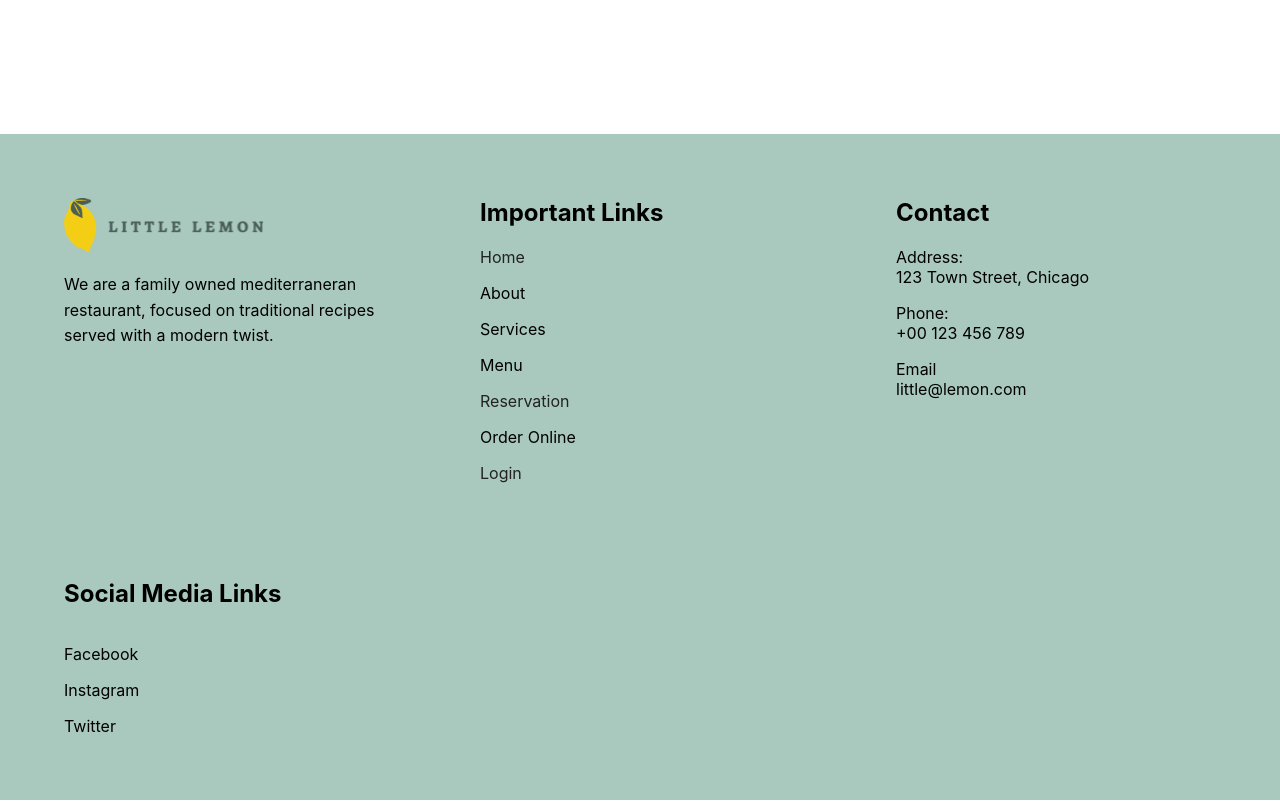
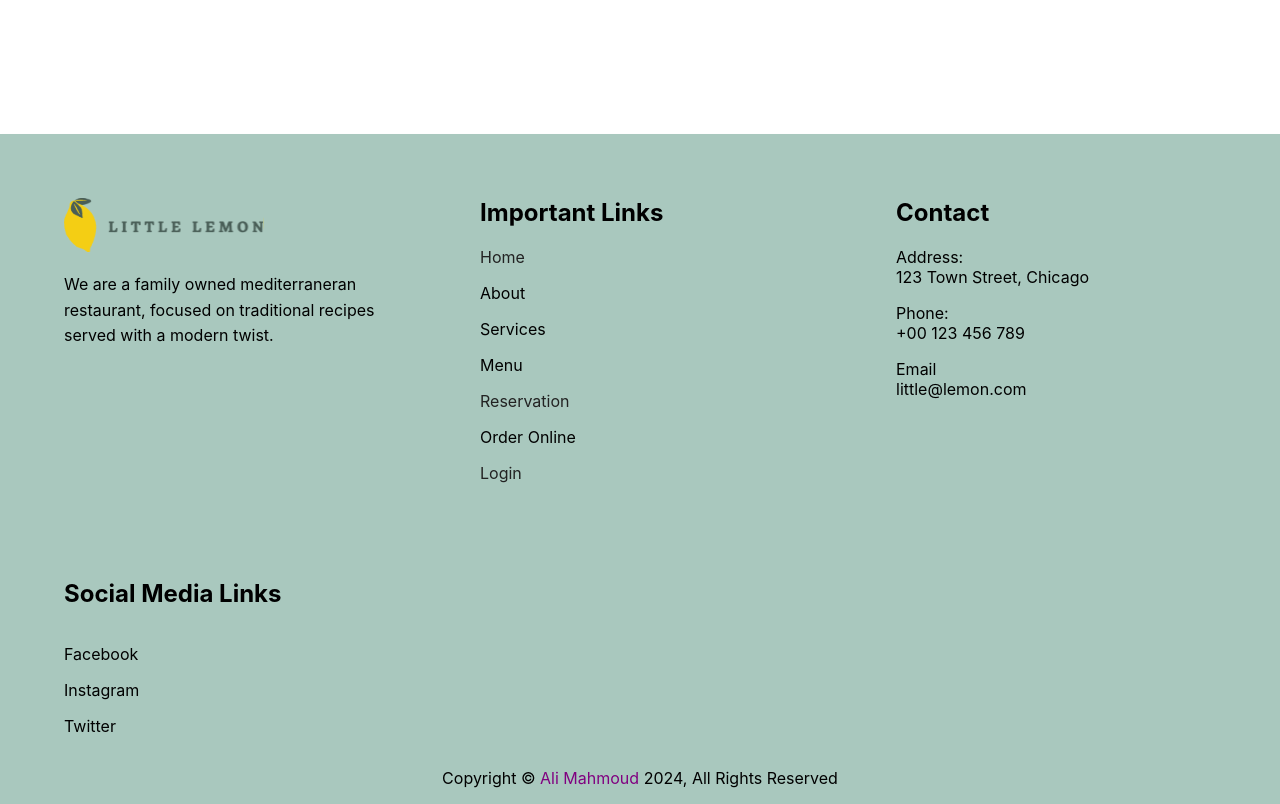
Before and after one commit to AliMahmoud26/Meta-Frontend-Capstone-Project, a React (Vite) app: page / in a window 1280 px wide. Shown: the part 1720-2524 px from the top of the page. Built offline with nearby package versions, Linux system fonts and the light colour scheme.

Commit message:
updating my footer

```diff
--- a/src/components/Footer.jsx
+++ b/src/components/Footer.jsx
@@ -48,6 +48,7 @@ const Footer = () => {
           </div>
         </div>
       </div>
+      <p className='right'>Copyright &copy; <a href="https://github.com/AliMahmoud26" target='_blank'>Ali Mahmoud</a> 2024, All Rights Reserved</p>
     </footer>
   )
 }
--- a/src/scss/components/_footer.scss
+++ b/src/scss/components/_footer.scss
@@ -4,7 +4,7 @@
 
 // Styling footer component
 footer {
-    padding: 4rem;
+    padding: 4rem 4rem 1rem;
     background-color: $lightGreen;
     box-shadow: $box-shadow;
 
@@ -62,4 +62,13 @@ footer {
             }
         }
     }
+
+    > p {
+        text-align: center;
+        margin-top: 2rem;
+
+        > a {
+            color: $purple;
+        }
+    }
 }
```
